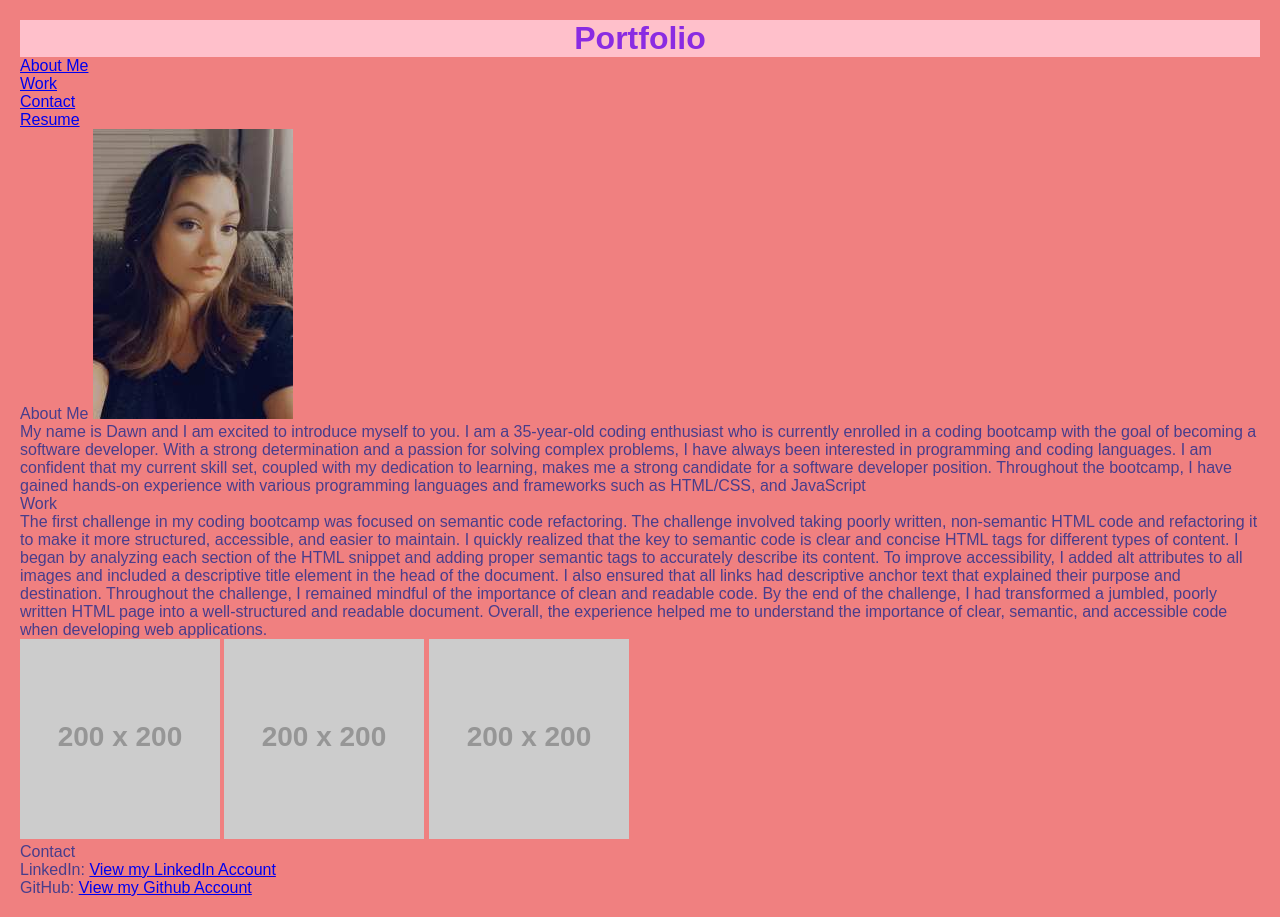
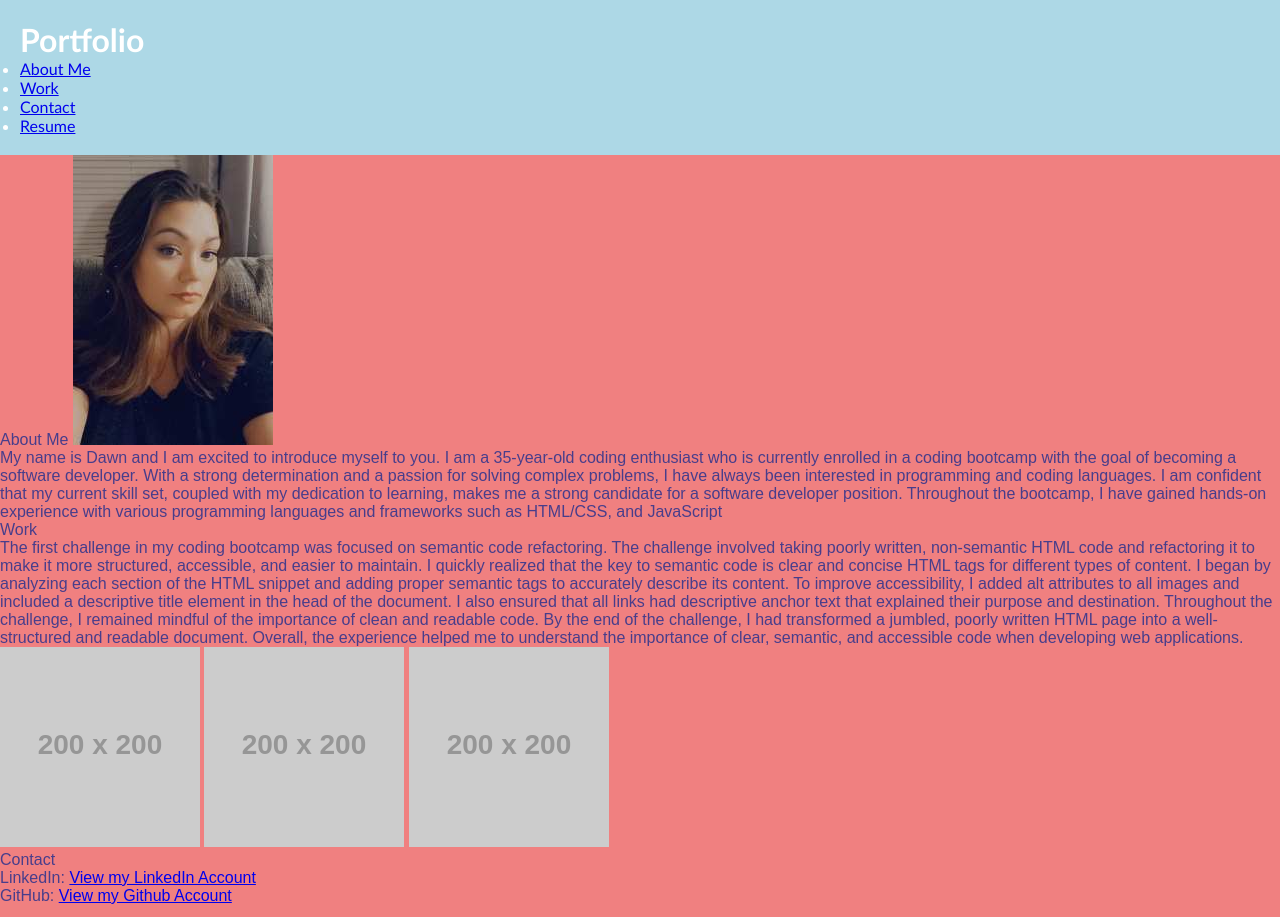
Before and after one commit to Dawnie2021/Portfolio, a plain HTML site: page index.html in a window 1280 px wide. Drawn offline with Linux system fonts and the light colour scheme; placeholder pictures from the web are drawn by us.

Commit message:
added styling to the header

```diff
--- a/assets/css/style.css
+++ b/assets/css/style.css
@@ -1,22 +1,23 @@
 * {
+    box-sizing: border-box;
+    padding: 0;
     margin: 0;
-    padding: 0;
-    list-style: none;
   }
   /* added the basic css reset */
+  /* changed the basic css reset */
 
   body {
     font-family: Arial, Helvetica, sans-serif;
     color: darkslateblue;
     background-color: lightcoral;
-    margin:20px 20px;
-      }
+
   /* changed the font and added a background color and font color*/
   /* added a margin */
 
-  h1{
-    text-align: center;
-    color: blueviolet;
-    background-color: pink;
-  }
-  /* centered the heading and changed the color and background color */
+  .header {
+    padding: 20px;
+    font-family: 'Trebuchet MS', 'Lucida Sans Unicode', 'Lucida Grande', 'Lucida Sans', Arial, sans-serif;
+    background-color: lightblue;
+    color: #ffffff;
+
+    /* added styling to the header */
--- a/index.html
+++ b/index.html
@@ -10,10 +10,11 @@
 </head>
 
 <body>
-    <header>
+    <header class="header"
+        <nav>
         <h1>Portfolio</h1>
         <!-- added nav links -->
-        <nav>
+
             <ul>
                 <!-- made links reponsive -->
                 <li>
```
